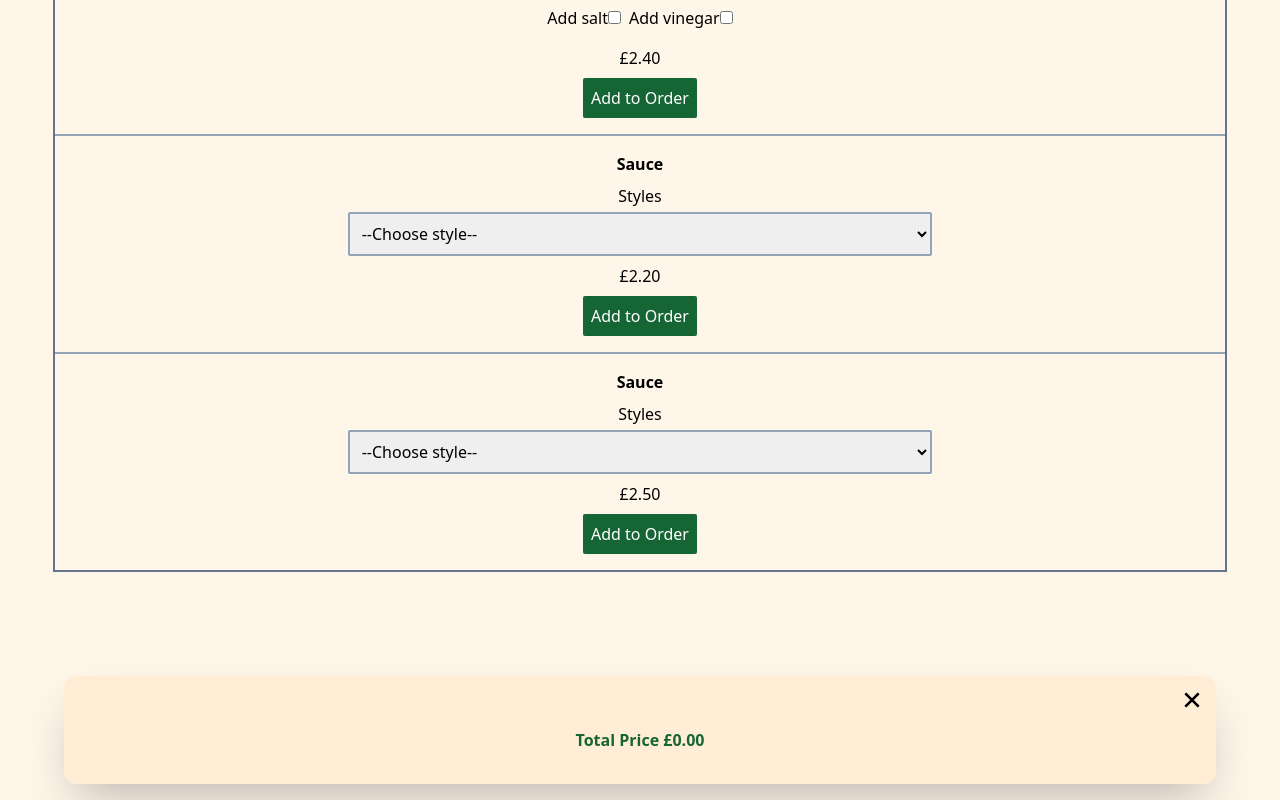
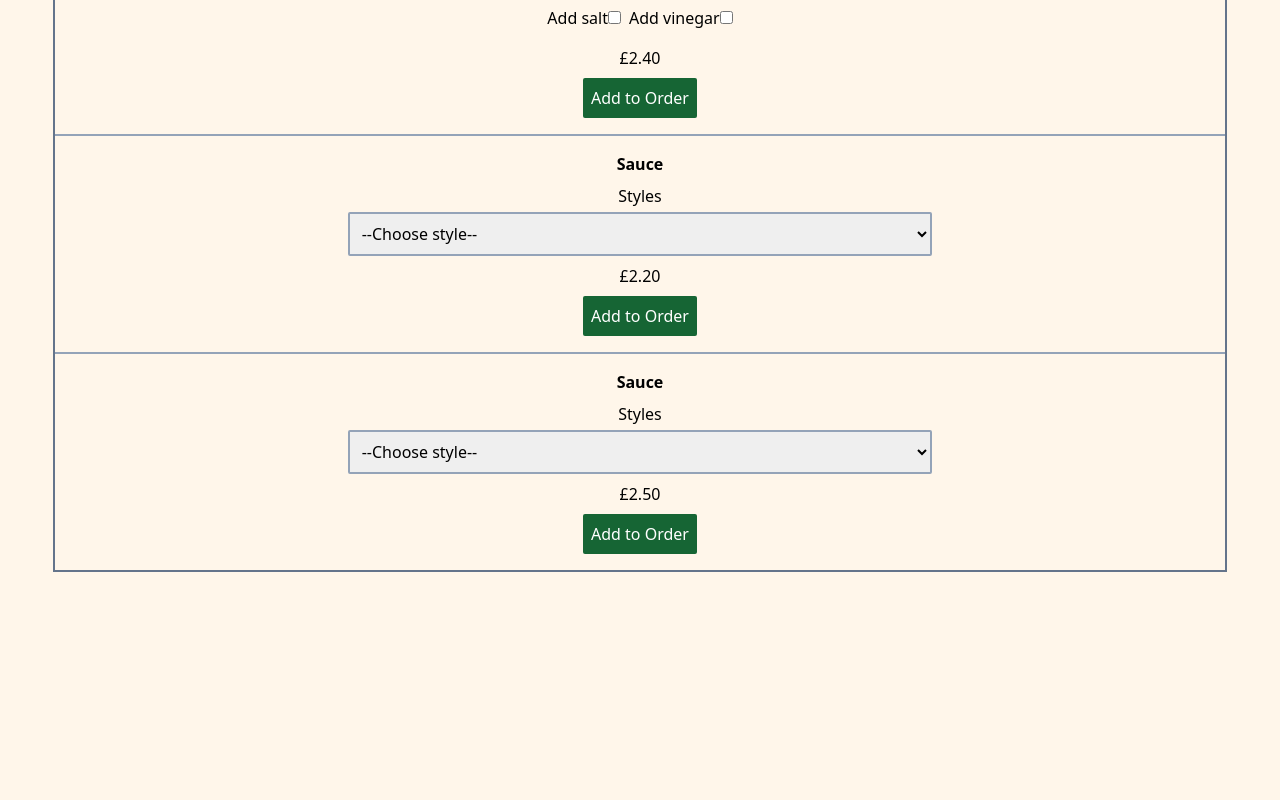
Before and after one commit to dydev20/super-kitchen, a React (Vite) app: page / in a window 1280 px wide. Shown: the part 8146-8946 px from the top of the page. After the commit the page ends 8806 px from the top, so only its background shows below. Built offline with nearby package versions, Linux system fonts and the light colour scheme.

Commit message:
Fixed bug - ViewOrder at displayed bottom of page

```diff
--- a/src/App.jsx
+++ b/src/App.jsx
@@ -100,12 +100,13 @@ function App() {
         />
       </div>
 
-      <ViewOrder
-        order={order}
-        viewOrder={viewOrder}
-        totalPrice={totalPrice}
-        handleViewOrder={handleViewOrder}
-      />
+      {viewOrder &&
+        <ViewOrder
+          order={order}
+          viewOrder={viewOrder}
+          totalPrice={totalPrice}
+          handleViewOrder={handleViewOrder}
+        />}
 
 
 
```
